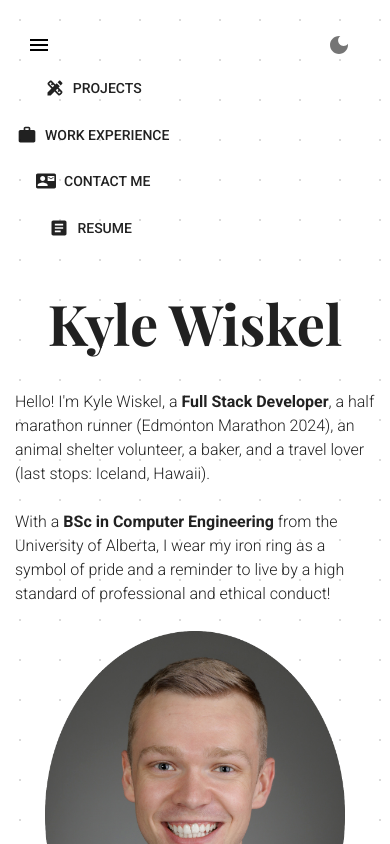
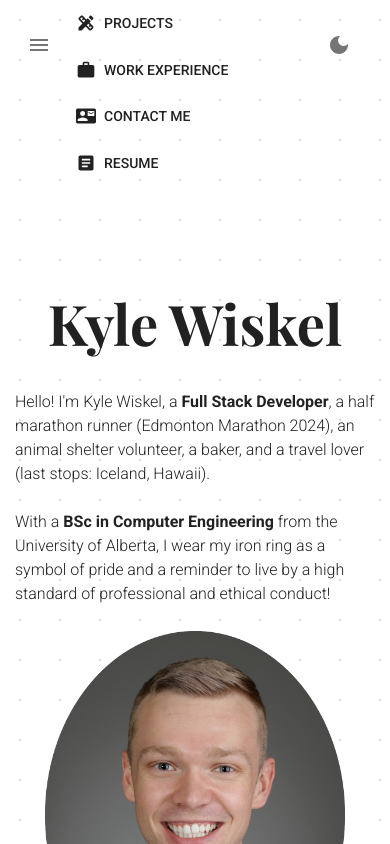
Before and after one commit to kwiskel/kylewiskel.dev, a Next.js app: page / in a window 390 px wide. Both pictures are taken after a click on the button 39 px from the left and 45 px from the top of the page. Shown: the top 844 px of the page. Built offline with nearby package versions, Linux system fonts and the light colour scheme.

Commit message:
Mobile nav fixes

```diff
--- a/app/ui/NavigationBar.tsx
+++ b/app/ui/NavigationBar.tsx
@@ -19,6 +19,15 @@ export default function NavigationBar({ projectRef, workRef, contactRef }: props
     target?: string;
   };
 
+  // if user scrolls -> close mobile nav
+  useEffect(() => {
+    const handleScroll = () => {
+      if (mobileOpen) setMobileOpen(false);
+    };
+    window.addEventListener('scroll', handleScroll);
+    return () => window.removeEventListener('scroll', handleScroll);
+  }, [mobileOpen]);
+
   const NavButton = styled(Button)<NavButtonProps>(({ theme }) => ({
     padding: '5px 15px',
     margin: '5px 0px 5px 5px',
@@ -35,7 +44,7 @@ export default function NavigationBar({ projectRef, workRef, contactRef }: props
   const [mobileNavPosition, setMobileNavPosition] = useState(200);
   useEffect(() => {
     if (menuButtonRef.current) {
-      setMobileNavPosition(menuButtonRef.current.getBoundingClientRect().bottom);
+      setMobileNavPosition(menuButtonRef.current.getBoundingClientRect().right);
     }
   }, [menuButtonRef.current]);
 
@@ -54,7 +63,12 @@ export default function NavigationBar({ projectRef, workRef, contactRef }: props
       }}
     >
       <Box sx={{ display: { xs: 'flex', md: 'none' }, width: '100%', justifyContent: 'space-between' }}>
-        <IconButton ref={menuButtonRef} color='inherit' edge='start' onClick={() => setMobileOpen(!mobileOpen)}>
+        <IconButton
+          ref={menuButtonRef}
+          edge='start'
+          onClick={() => setMobileOpen(!mobileOpen)}
+          sx={{ color: 'text.main' }}
+        >
           <Menu />
         </IconButton>
         <IconButton onClick={() => changeMode()} sx={{ display: { xs: 'inherit', md: 'none' } }}>
@@ -65,8 +79,8 @@ export default function NavigationBar({ projectRef, workRef, contactRef }: props
         sx={{
           display: { xs: mobileOpen ? 'flex' : 'none', md: 'flex' },
           position: { xs: 'fixed', md: 'inherit' }, // Use 'fixed' to overlay the box on mobile
-          top: { xs: mobileNavPosition, md: null },
-          left: { xs: 0, md: null },
+          top: { xs: 0, md: 0 },
+          left: { md: 0, xs: mobileNavPosition },
           transition: 'opacity 0.5s ease',
           width: { xs: 'fit-content', md: '100%' },
           justifyContent: 'center',
@@ -81,13 +95,25 @@ export default function NavigationBar({ projectRef, workRef, contactRef }: props
             flexDirection: { xs: 'column', md: 'row' },
           }}
         >
-          <NavButton startIcon={<DesignServices />} onClick={() => scrollToRef(projectRef)}>
+          <NavButton
+            startIcon={<DesignServices />}
+            sx={{ justifyContent: { xs: 'start', md: 'inherit' } }}
+            onClick={() => scrollToRef(projectRef)}
+          >
             Projects
           </NavButton>
-          <NavButton startIcon={<Work />} onClick={() => scrollToRef(workRef)}>
+          <NavButton
+            startIcon={<Work />}
+            sx={{ justifyContent: { xs: 'start', md: 'inherit' } }}
+            onClick={() => scrollToRef(workRef)}
+          >
             Work Experience
           </NavButton>
-          <NavButton startIcon={<ContactMail />} onClick={() => scrollToRef(contactRef)}>
+          <NavButton
+            startIcon={<ContactMail />}
+            sx={{ justifyContent: { xs: 'start', md: 'inherit' } }}
+            onClick={() => scrollToRef(contactRef)}
+          >
             Contact Me
           </NavButton>
           <NavButton
@@ -96,7 +122,7 @@ export default function NavigationBar({ projectRef, workRef, contactRef }: props
             href='https://kylewiskel.s3.us-east-2.amazonaws.com/KyleWiskel_Resume.pdf'
             rel='noopener noreferrer'
             target='_blank'
-            sx={{ margin: '5px 5px 5px 5px' }}
+            sx={{ margin: '5px 5px 5px 5px', justifyContent: { xs: 'start', md: 'inherit' } }}
           >
             Resume
           </NavButton>
```
